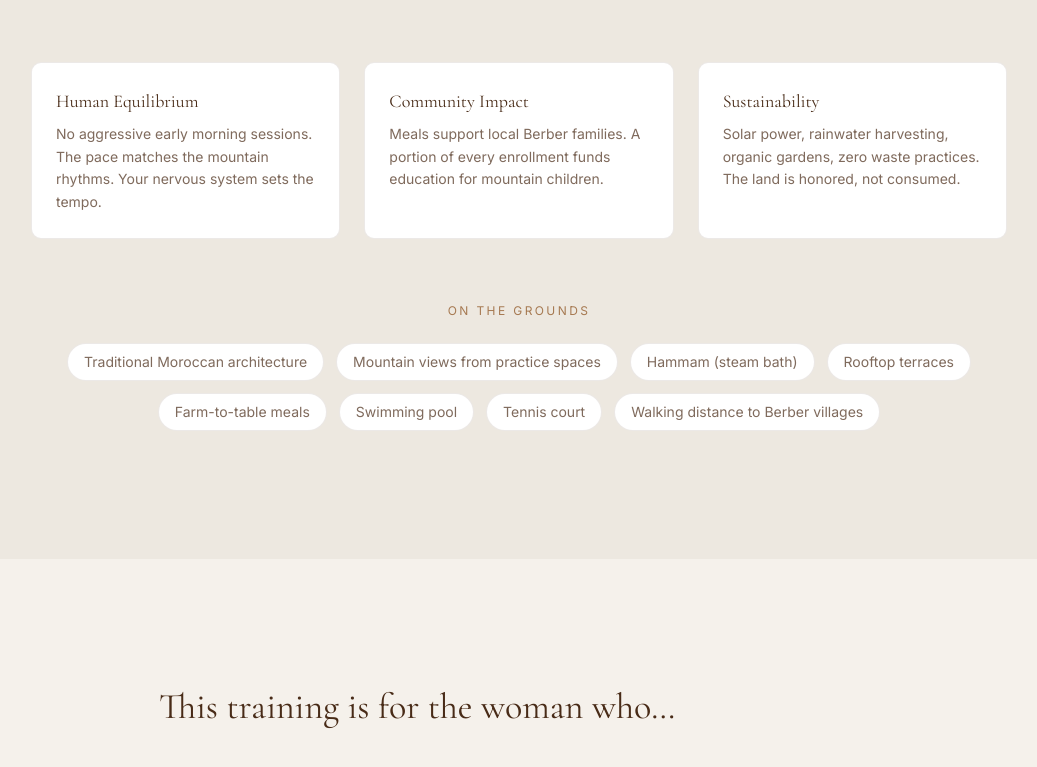
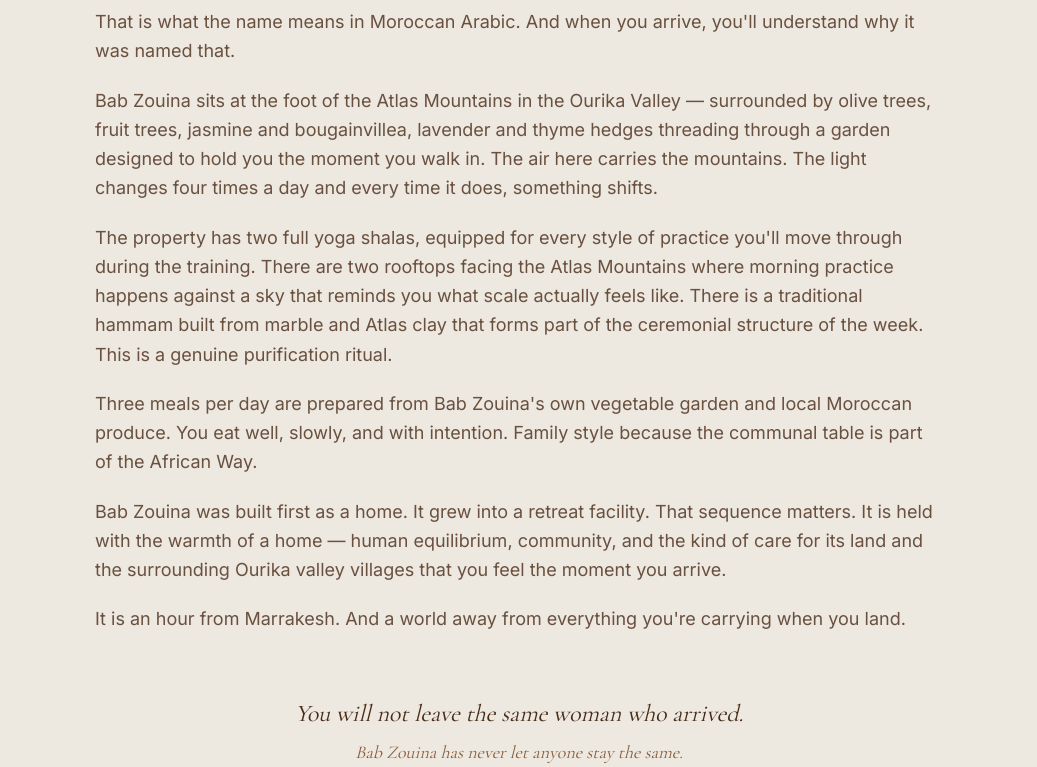
Before and after one commit to b17z/chocolako-site, a Next.js app: page /womb-wisdom-yoga-training in a window 1280 px wide. Shown: the part 6433-7200 px from the top of the page, without its empty margins (121-1158 px from the left). Built offline with nearby package versions, Linux system fonts and the light colour scheme.

Commit message:
(feat): expand venue copy to match PDF

```diff
--- a/components/ytt/YTTVenue.tsx
+++ b/components/ytt/YTTVenue.tsx
@@ -4,39 +4,10 @@
 import { motion } from "framer-motion"
 import { staggerContainer, staggerItem } from "@/lib/animations"
 
-const commitments = [
-  {
-    title: "Human Equilibrium",
-    description:
-      "No aggressive early morning sessions. The pace matches the mountain rhythms. Your nervous system sets the tempo.",
-  },
-  {
-    title: "Community Impact",
-    description:
-      "Meals support local Berber families. A portion of every enrollment funds education for mountain children.",
-  },
-  {
-    title: "Sustainability",
-    description:
-      "Solar power, rainwater harvesting, organic gardens, zero waste practices. The land is honored, not consumed.",
-  },
-]
-
-const amenities = [
-  "Traditional Moroccan architecture",
-  "Mountain views from practice spaces",
-  "Hammam (steam bath)",
-  "Rooftop terraces",
-  "Farm-to-table meals",
-  "Swimming pool",
-  "Tennis court",
-  "Walking distance to Berber villages",
-]
-
 export function YTTVenue() {
   return (
     <section className="bg-sand py-24 md:py-32">
-      <div className="max-w-5xl mx-auto px-6">
+      <div className="max-w-4xl mx-auto px-6">
         <motion.div
           initial={{ opacity: 0, y: 20 }}
           whileInView={{ opacity: 1, y: 0 }}
@@ -45,10 +16,10 @@
           className="text-center mb-16"
         >
           <p className="uppercase tracking-[0.2em] text-xs text-gold font-sans mb-4">
-            THE SETTING
+            The Location
           </p>
           <h2 className="font-serif text-3xl md:text-4xl lg:text-5xl text-cacao mb-4">
-            Bab Zouina
+            Bab Zouina means The Beautiful Door.
           </h2>
           <p className="font-sans text-base text-cacao/70">
             Ourika Valley, Atlas Mountains, Morocco
@@ -75,44 +46,84 @@
           initial="hidden"
           whileInView="visible"
           viewport={{ once: true, margin: "-100px" }}
-          className="grid grid-cols-1 md:grid-cols-3 gap-6 mb-16"
+          className="space-y-5 mb-16"
         >
-          {commitments.map((item, i) => (
-            <motion.div
-              key={i}
-              variants={staggerItem}
-              className="bg-white rounded-lg p-6 border border-cacao/10"
-            >
-              <h3 className="font-serif text-lg text-cacao mb-2">
-                {item.title}
-              </h3>
-              <p className="font-sans text-sm text-cacao/70 leading-relaxed">
-                {item.description}
-              </p>
-            </motion.div>
-          ))}
+          <motion.p
+            variants={staggerItem}
+            className="font-sans text-base md:text-lg text-cacao/80 leading-relaxed"
+          >
+            That is what the name means in Moroccan Arabic. And when you arrive,
+            you'll understand why it was named that.
+          </motion.p>
+
+          <motion.p
+            variants={staggerItem}
+            className="font-sans text-base md:text-lg text-cacao/80 leading-relaxed"
+          >
+            Bab Zouina sits at the foot of the Atlas Mountains in the Ourika
+            Valley — surrounded by olive trees, fruit trees, jasmine and
+            bougainvillea, lavender and thyme hedges threading through a garden
+            designed to hold you the moment you walk in. The air here carries
+            the mountains. The light changes four times a day and every time it
+            does, something shifts.
+          </motion.p>
+
+          <motion.p
+            variants={staggerItem}
+            className="font-sans text-base md:text-lg text-cacao/80 leading-relaxed"
+          >
+            The property has two full yoga shalas, equipped for every style of
+            practice you'll move through during the training. There are two
+            rooftops facing the Atlas Mountains where morning practice happens
+            against a sky that reminds you what scale actually feels like. There
+            is a traditional hammam built from marble and Atlas clay that forms
+            part of the ceremonial structure of the week. This is a genuine
+            purification ritual.
+          </motion.p>
+
+          <motion.p
+            variants={staggerItem}
+            className="font-sans text-base md:text-lg text-cacao/80 leading-relaxed"
+          >
+            Three meals per day are prepared from Bab Zouina's own vegetable
+            garden and local Moroccan produce. You eat well, slowly, and with
+            intention. Family style because the communal table is part of the
+            African Way.
+          </motion.p>
+
+          <motion.p
+            variants={staggerItem}
+            className="font-sans text-base md:text-lg text-cacao/80 leading-relaxed"
+          >
+            Bab Zouina was built first as a home. It grew into a retreat
+            facility. That sequence matters. It is held with the warmth of a
+            home — human equilibrium, community, and the kind of care for its
+            land and the surrounding Ourika valley villages that you feel the
+            moment you arrive.
+          </motion.p>
+
+          <motion.p
+            variants={staggerItem}
+            className="font-sans text-base md:text-lg text-cacao/80 leading-relaxed"
+          >
+            It is an hour from Marrakesh. And a world away from everything
+            you're carrying when you land.
+          </motion.p>
         </motion.div>
 
         <motion.div
           initial={{ opacity: 0, y: 20 }}
           whileInView={{ opacity: 1, y: 0 }}
-          viewport={{ once: true, margin: "-100px" }}
+          viewport={{ once: true }}
           transition={{ duration: 0.6 }}
           className="text-center"
         >
-          <p className="uppercase tracking-[0.2em] text-xs text-gold font-sans mb-6">
-            ON THE GROUNDS
+          <p className="font-serif italic text-xl md:text-2xl text-cacao mb-2">
+            You will not leave the same woman who arrived.
           </p>
-          <div className="flex flex-wrap justify-center gap-3">
-            {amenities.map((amenity, i) => (
-              <span
-                key={i}
-                className="font-sans text-sm bg-white text-cacao/70 px-4 py-2 rounded-full border border-cacao/10"
-              >
-                {amenity}
-              </span>
-            ))}
-          </div>
+          <p className="font-serif italic text-lg text-rust">
+            Bab Zouina has never let anyone stay the same.
+          </p>
         </motion.div>
       </div>
     </section>
```
